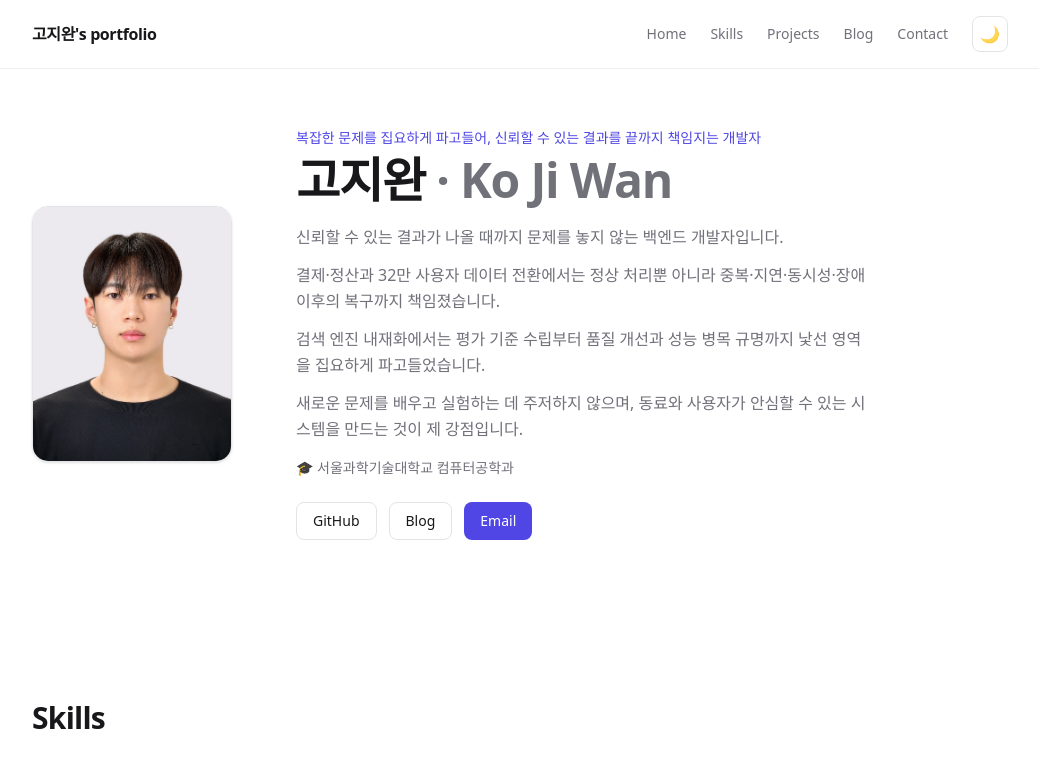
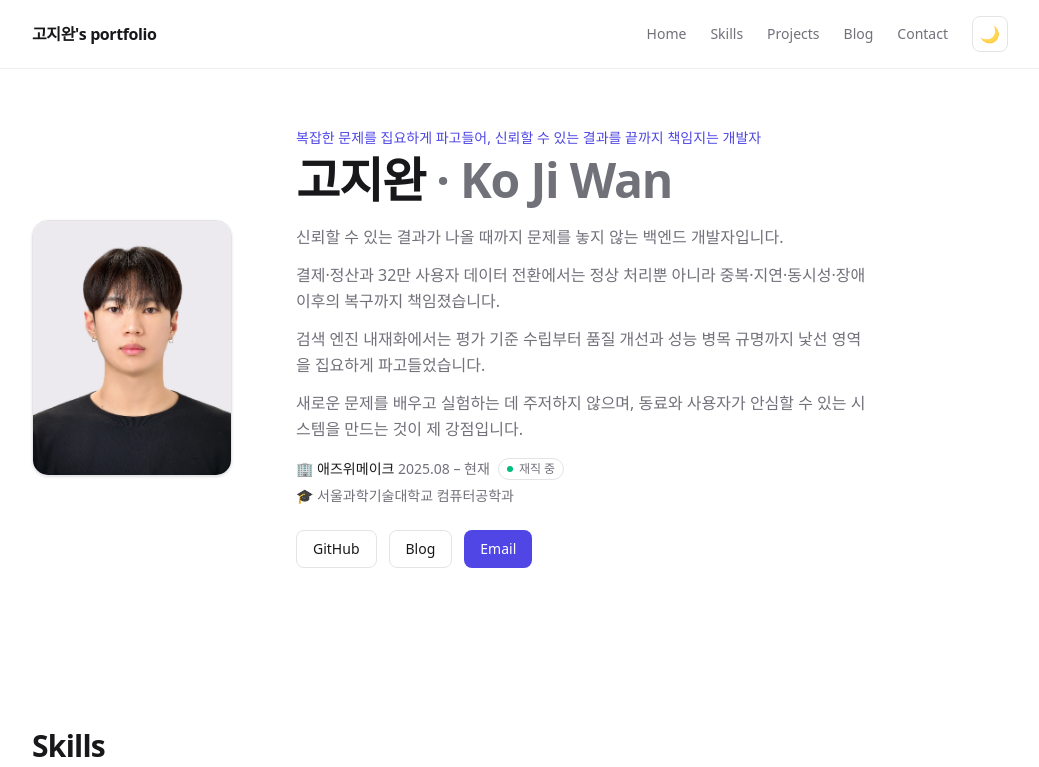
Before and after one commit to maruhxn/portfolio, a Next.js app: page / in a window 1280 px wide. Shown: the top 767 px of the page, without its empty margins (120-1159 px from the left). Built offline with nearby package versions, Linux system fonts and the light colour scheme; a web font is replaced by a local one.

Commit message:
feat: 경력 추가

```diff
--- a/components/sections/hero.tsx
+++ b/components/sections/hero.tsx
@@ -19,9 +19,21 @@ export function Hero() {
             <p key={i}>{line}</p>
           ))}
         </div>
-        <p className="mt-4 text-sm text-muted">
-          🎓 {profile.education.school} {profile.education.major}
-        </p>
+        <div className="mt-4 space-y-1.5 text-sm text-muted">
+          <p className="flex flex-wrap items-center justify-center gap-x-2 gap-y-1 md:justify-start">
+            <span>
+              🏢 <span className="font-medium text-foreground">{profile.career.company}</span>{" "}
+              {profile.career.period}
+            </span>
+            <span className="inline-flex items-center gap-1.5 rounded-full border border-border px-2 py-0.5 text-xs">
+              <span className="h-1.5 w-1.5 animate-pulse rounded-full bg-emerald-500" />
+              재직 중
+            </span>
+          </p>
+          <p>
+            🎓 {profile.education.school} {profile.education.major}
+          </p>
+        </div>
         <div className="mt-6 flex flex-wrap justify-center gap-3 md:justify-start">
           <a href={profile.socials.github} target="_blank" rel="noreferrer"
             className="rounded-lg border border-border px-4 py-2 text-sm transition hover:bg-card">GitHub</a>
--- a/content/profile.ts
+++ b/content/profile.ts
@@ -4,6 +4,10 @@ export const profile = {
   title: "복잡한 문제를 집요하게 파고들어, 신뢰할 수 있는 결과를 끝까지 책임지는 개발자",
   intro:
     "신뢰할 수 있는 결과가 나올 때까지 문제를 놓지 않는 백엔드 개발자입니다.\n결제·정산과 32만 사용자 데이터 전환에서는 정상 처리뿐 아니라 중복·지연·동시성·장애 이후의 복구까지 책임졌습니다.\n검색 엔진 내재화에서는 평가 기준 수립부터 품질 개선과 성능 병목 규명까지 낯선 영역을 집요하게 파고들었습니다.\n새로운 문제를 배우고 실험하는 데 주저하지 않으며, 동료와 사용자가 안심할 수 있는 시스템을 만드는 것이 제 강점입니다.",
+  career: {
+    company: "애즈위메이크",
+    period: "2025.08 – 현재",
+  },
   education: {
     school: "서울과학기술대학교",
     major: "컴퓨터공학과",
```
